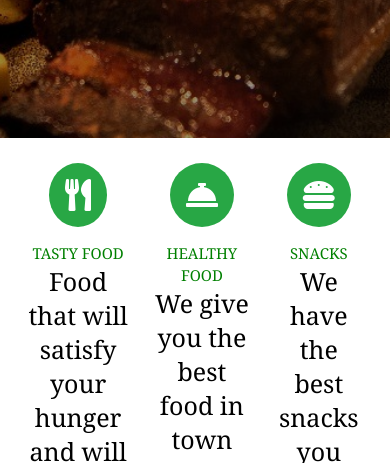
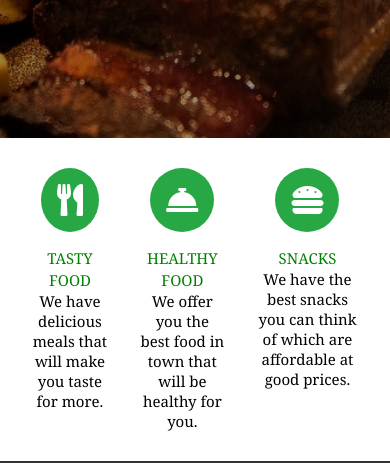
Before and after one commit to davidabuu/rep, a plain HTML site: page index.html in a window 390 px wide. Shown: the part 706-1169 px from the top of the page. Drawn offline with nearby package versions, Linux system fonts and the light colour scheme.

Commit message:
Add files via upload

```diff
--- a/index.html
+++ b/index.html
@@ -38,8 +38,7 @@
               <div>
                 <a href="">TASTY FOOD</a>
                 <p>
-                  Food that will satisfy your hunger and will make you
-                  not to be hungry.
+                  We have delicious meals that will make you taste for more.
                 </p>
               </div>
             </div>
@@ -48,7 +47,7 @@
               <div>
                 <a href="">HEALTHY FOOD</a>
                 <p>
-                  We give you the best food in town and will be healthy to your body.
+                  We offer you the best food in town that will be healthy for you.
                 </p>
               </div>
             </div>
@@ -57,7 +56,7 @@
               <div>
                 <a href="">SNACKS</a>
                 <p>
-                  We have the best snacks you can think of and they are cheap.
+                  We have the best snacks you can think of which are affordable at good prices.
                 </p>
               </div>
             </div>
--- a/mobile.css
+++ b/mobile.css
@@ -38,7 +38,7 @@ header h1{
         font-size: 15px;
     }
     .flex-items > div {
-        padding: 20px;
+        padding: 15px;
     }
     .flex-items > div a{
         text-decoration: none;
@@ -46,7 +46,7 @@ header h1{
         font-size: 15px;
     }
     .flex-items > div p{
-        font-size: 15px;
+        font-size: 20px;
     }
     .icons {
         padding:20px
@@ -57,7 +57,7 @@ header h1{
      }
 
 }
-@media(max-width:360px){
+@media(max-width:370px) and (min-width:360px){
     nav h1{
         margin-left: 0px;
     }
@@ -84,13 +84,13 @@ header h1{
     .icons {
         padding:15px;
     }
-    footer a{
+     footer a{
         color: white;
        padding-left: 20px;
      }
 
 }
-@media(max-width:411px){
+ @media(max-width:411px){
     nav h1{
         margin-left: 10px;
     }
@@ -116,7 +116,7 @@ header h1{
         font-size: 15px;
     }
     .flex-items > div {
-        padding: 10px;
+        padding: 15px;
     }
     .flex-items > div a{
         text-decoration: none;
@@ -140,7 +140,7 @@ header h1{
     }
 
 }
-@media(max-width:500px){
+@media(max-width:500px) and (min-width:420px){
     .flex-items > div p{
         font-size: 25px;
     }
@@ -153,4 +153,4 @@ header h1{
         background: rgba(0,0,0,0.4);
         overflow: hidden;
     }
-}
+} */ */
```
